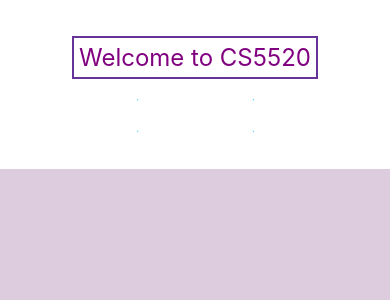
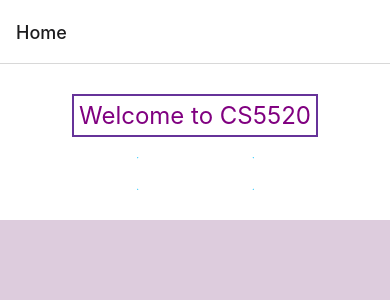
Before and after one commit to qcwssss/CS5520, a React Native app: screen /Home in a window 390 px wide. Shown: the top 300 px of the page. Built offline with nearby package versions, Linux system fonts and the light colour scheme.

Commit message:
add navigation

```diff
--- a/App.js
+++ b/App.js
@@ -1,122 +1,24 @@
-import { StatusBar } from "expo-status-bar";
-import { useState } from "react";
-import {
-  Button,
-  StyleSheet,
-  Text,
-  View,
-  SafeAreaView,
-  ScrollView,
-  FlatList,
-} from "react-native";
-import GoalItem from "./components/GoalItem";
-import Header from "./components/Header";
-import Input from "./components/Input";
+import { View, Text } from "react-native";
+import React from "react";
+import Home from "./Home";
+import { NavigationContainer } from "@react-navigation/native";
+import { createNativeStackNavigator } from "@react-navigation/native-stack";
+import GoalDetail from "./components/GoalDetail";
+import Help from "./components/Help";
 
-export default function App() {
-  const name = "CS5520";
+const Stack = createNativeStackNavigator();
+console.log(Stack);
 
-  const [goals, setGoals] = useState([]);
-  const [modalVisible, setModalVisible] = useState(false);
+const App = () => {
+  return (
+    <NavigationContainer>
+      <Stack.Navigator>
+        <Stack.Screen name="Home" component={Home} />
+        <Stack.Screen name="GoalDetail" component={GoalDetail} />
+        <Stack.Screen name="Help" component={Help} />
+      </Stack.Navigator>
+    </NavigationContainer>
+  );
+};
 
-  const onTextEnter = (textChanged) => {
-    let newGoal = { text: textChanged, id: Math.random() };
-    setGoals((prevGoals) => [...prevGoals, newGoal]);
-    setModalVisible(false);
-  };
-
-  const onCancel = () => {
-    setModalVisible(false);
-  };
-
-  const onDeletePressed = (deletedId) => {
-    console.log(`${deletedId} deleted`);
-
-    setGoals((prevGoals) => {
-      return prevGoals.filter((goal) => {
-        return goal.id !== deletedId;
-      });
-    });
-  };
-
-  const goalItemPressed = (pressId) => {
-    console.log(`${pressId} goal item pressed `);
-  };
-
-  return (
-    <SafeAreaView style={styles.container}>
-      <StatusBar style="auto" />
-      <View style={styles.topContainer}>
-        <Header appName={name} />
-        <View style={styles.button}>
-          <Button
-            title="Add task"
-            color="white"
-            onPress={() => {
-              setModalVisible(true);
-            }}
-          />
-        </View>
-      </View>
-      <Input
-        modalVisible={modalVisible}
-        textUpdateFunction={onTextEnter}
-        onCancel={onCancel}
-      />
-
-      <View style={styles.bottomContainer}>
-        <FlatList
-          data={goals}
-          contentContainerStyle={styles.scrollViewContainer}
-          renderItem={({ item }) => {
-            console.log(item);
-            return (
-              <GoalItem
-                item={item}
-                onDelete={onDeletePressed}
-                onGoalPressed={goalItemPressed}
-              />
-            );
-          }}
-        />
-      </View>
-    </SafeAreaView>
-  );
-}
-
-const styles = StyleSheet.create({
-  container: {
-    flex: 1,
-    backgroundColor: "#fff",
-    alignItems: "stretch",
-    justifyContent: "center",
-  },
-  textContainer: {
-    borderRadius: 5,
-    padding: 5,
-    marginVertical: 5,
-    backgroundColor: "#aaa",
-  },
-  text: {
-    fontSize: 20,
-    color: "blue",
-  },
-  topContainer: {
-    flex: 1,
-    alignItems: "center",
-    justifyContent: "center",
-  },
-  bottomContainer: {
-    flex: 4,
-    backgroundColor: "#dcd",
-  },
-  scrollViewContainer: {
-    alignItems: "center",
-  },
-  button: {
-    backgroundColor: "#00bfff",
-    marginTop: 20,
-    fontSize: "10",
-    width: "30%",
-  },
-});
+export default App;
--- /dev/null
+++ b/Home.js
@@ -0,0 +1,125 @@
+import { StatusBar } from "expo-status-bar";
+import { useState } from "react";
+import {
+  Button,
+  StyleSheet,
+  Text,
+  View,
+  SafeAreaView,
+  ScrollView,
+  FlatList,
+} from "react-native";
+import GoalItem from "./components/GoalItem";
+import Header from "./components/Header";
+import Input from "./components/Input";
+
+export default function Home({ navigation }) {
+  // console.log(navigation);
+  const name = "CS5520";
+
+  const [goals, setGoals] = useState([]);
+  const [modalVisible, setModalVisible] = useState(false);
+
+  const onTextEnter = (textChanged) => {
+    let newGoal = { text: textChanged, id: Math.random() };
+    setGoals((prevGoals) => [...prevGoals, newGoal]);
+    setModalVisible(false);
+  };
+
+  const onCancel = () => {
+    setModalVisible(false);
+  };
+
+  const onDeletePressed = (deletedId) => {
+    console.log(`${deletedId} deleted`);
+
+    setGoals((prevGoals) => {
+      return prevGoals.filter((goal) => {
+        return goal.id !== deletedId;
+      });
+    });
+  };
+
+  const goalItemPressed = (goal) => {
+    console.log(`${goal.id} goal item pressed, ${goal} `);
+    // Go to GoalDetail page
+    navigation.navigate("GoalDetail", { goalItem: goal });
+  };
+
+  return (
+    <SafeAreaView style={styles.container}>
+      <StatusBar style="auto" />
+      <View style={styles.topContainer}>
+        <Header appName={name} />
+        <View style={styles.button}>
+          <Button
+            title="Add task"
+            color="white"
+            onPress={() => {
+              setModalVisible(true);
+            }}
+          />
+        </View>
+      </View>
+      <Input
+        modalVisible={modalVisible}
+        textUpdateFunction={onTextEnter}
+        onCancel={onCancel}
+      />
+
+      <View style={styles.bottomContainer}>
+        <FlatList
+          data={goals}
+          contentContainerStyle={styles.scrollViewContainer}
+          renderItem={({ item }) => {
+            console.log(item);
+            return (
+              <GoalItem
+                item={item}
+                onDelete={onDeletePressed}
+                onGoalPressed={goalItemPressed}
+              />
+            );
+          }}
+        />
+      </View>
+    </SafeAreaView>
+  );
+}
+
+const styles = StyleSheet.create({
+  container: {
+    flex: 1,
+    backgroundColor: "#fff",
+    alignItems: "stretch",
+    justifyContent: "center",
+  },
+  textContainer: {
+    borderRadius: 5,
+    padding: 5,
+    marginVertical: 5,
+    backgroundColor: "#aaa",
+  },
+  text: {
+    fontSize: 20,
+    color: "blue",
+  },
+  topContainer: {
+    flex: 1,
+    alignItems: "center",
+    justifyContent: "center",
+  },
+  bottomContainer: {
+    flex: 4,
+    backgroundColor: "#dcd",
+  },
+  scrollViewContainer: {
+    alignItems: "center",
+  },
+  button: {
+    backgroundColor: "#00bfff",
+    marginTop: 20,
+    fontSize: "10",
+    width: "30%",
+  },
+});
--- /dev/null
+++ b/components/GoalDetail.js
@@ -0,0 +1,16 @@
+import { View, Text, Button } from "react-native";
+import React from "react";
+
+const GoalDetail = ({ route }) => {
+  console.log(route);
+  const goal = route.params.goalItem;
+  return (
+    <View>
+      <Text>
+        You are viewing details of {goal.text} with id : {goal.id}
+      </Text>
+    </View>
+  );
+};
+
+export default GoalDetail;
--- a/components/GoalItem.js
+++ b/components/GoalItem.js
@@ -2,8 +2,11 @@ import { View, Text, StyleSheet, Pressable } from "react-native";
 import React from "react";
 import ButtonComponent from "./PressableButton";
 import { Feather } from "@expo/vector-icons";
+import { useNavigation } from "@react-navigation/native";
 
 const GoalItem = ({ item, onDelete, onGoalPressed }) => {
+  const navigation = useNavigation();
+
   return (
     <View>
       <Pressable
@@ -12,12 +15,11 @@ const GoalItem = ({ item, onDelete, onGoalPressed }) => {
         }}
         android_ripple={{ color: "red", borderless: true }}
         onPress={() => {
-          onGoalPressed(item.id);
+          onGoalPressed(item);
         }}
       >
         <Text style={styles.text}>{item.text}</Text>
         <ButtonComponent
-          // title={"X"}
           pressHandler={() => {
             onDelete(item.id);
           }}
--- /dev/null
+++ b/components/Help.js
@@ -0,0 +1,12 @@
+import { View, Text } from "react-native";
+import React from "react";
+
+const Help = () => {
+  return (
+    <View>
+      <Text>Help</Text>
+    </View>
+  );
+};
+
+export default Help;
--- a/package.json
+++ b/package.json
@@ -10,10 +10,14 @@
   },
   "dependencies": {
     "@expo/ngrok": "^2.5.0",
+    "@react-navigation/native": "^6.1.4",
+    "@react-navigation/native-stack": "^6.9.10",
     "expo": "~47.0.12",
     "expo-status-bar": "~1.4.2",
     "react": "18.1.0",
-    "react-native": "0.70.5"
+    "react-native": "0.70.5",
+    "react-native-safe-area-context": "4.4.1",
+    "react-native-screens": "~3.18.0"
   },
   "devDependencies": {
     "@babel/core": "^7.12.9",
```
Also changed, not shown: 1 other file (tests, documents, lock files or other folders).
